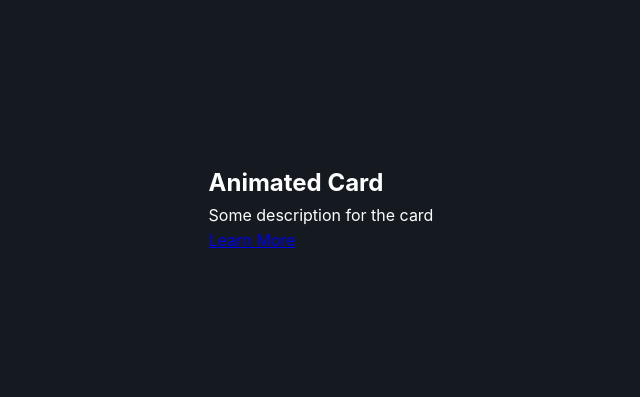
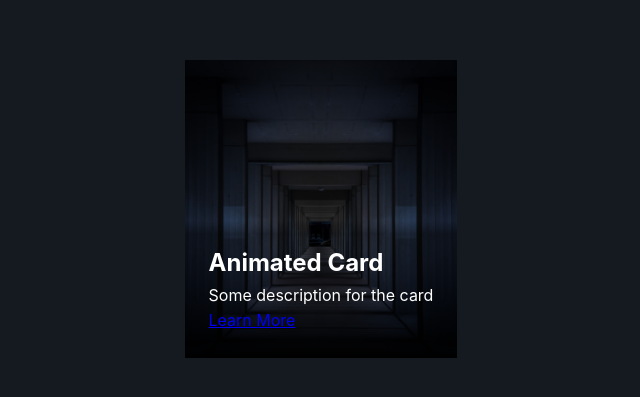
Before and after one commit to Altaan/TS-React-Base, a React (Create React App) app: page / in a window 1280 px wide. Shown: the part 191-588 px from the top of the page, without its empty margins (319-959 px from the left). Built offline with nearby package versions, Linux system fonts and the light colour scheme.

Commit message:
added basic styles to animated card

```diff
--- a/src/App.tsx
+++ b/src/App.tsx
@@ -1,6 +1,6 @@
 import React from "react";
+import GlobalStyle from "./components/styles/globalStyles";
 import AnimatedCard from "./components/AnimatedCard";
-import GlobalStyle from "./components/styles/globalStyles";
 
 function App() {
   return (
--- a/src/components/AnimatedCard.tsx
+++ b/src/components/AnimatedCard.tsx
@@ -1,6 +1,7 @@
 import React from "react";
 import {
   StyledCard,
+  StyledCardContent,
   StyledCardHeader,
   StyledCardBody,
   StyledCardLink,
@@ -10,14 +11,22 @@ interface Props {
   cardHeader: string;
   cardBody: string;
   cardLink: string;
+  imageLink?: string; // https link
 }
 
-const AnimatedCard: React.FC<Props> = ({ cardHeader, cardBody, cardLink }) => {
+const AnimatedCard: React.FC<Props> = ({
+  cardHeader,
+  cardBody,
+  cardLink,
+  imageLink,
+}) => {
   return (
-    <StyledCard>
-      <StyledCardHeader>{cardHeader}</StyledCardHeader>
-      <StyledCardBody>{cardBody}</StyledCardBody>
-      <StyledCardLink href={cardLink}>Learn More</StyledCardLink>
+    <StyledCard imageLink={imageLink}>
+      <StyledCardContent>
+        <StyledCardHeader>{cardHeader}</StyledCardHeader>
+        <StyledCardBody>{cardBody}</StyledCardBody>
+        <StyledCardLink href={cardLink}>Learn More</StyledCardLink>
+      </StyledCardContent>
     </StyledCard>
   );
 };
--- a/src/components/styles/AnimatedCard.styled.ts
+++ b/src/components/styles/AnimatedCard.styled.ts
@@ -1,7 +1,26 @@
 import styled from "styled-components";
+import defaultImage from "../../static/images/animated_card_default_img.jpg";
 
-export const StyledCard = styled.div`
+interface StyledCardProps {
+  imageLink?: string;
+}
+
+export const StyledCard = styled.div<StyledCardProps>`
   color: var(--primary-color-light);
+  background-image: ${(props) =>
+    `url(${props.imageLink ? props.imageLink : defaultImage})`};
+  background-size: cover;
+  padding: 10rem 0 0;
+  max-width: 40ch;
+`;
+
+export const StyledCardContent = styled.div`
+  padding: 1.5em;
+  background: linear-gradient(
+    hsl(0 0% 0% / 0),
+    hsl(0 0% 0% / 0.5) 10%,
+    hsl(0 0% 0% / 1)
+  );
 `;
 
 export const StyledCardHeader = styled.h2``;
--- a/src/components/styles/globalStyles.ts
+++ b/src/components/styles/globalStyles.ts
@@ -2,8 +2,8 @@ import { createGlobalStyle } from "styled-components";
 
 const GlobalStyle = createGlobalStyle`
   :root {
-    --primary-color-dark: hsl(205, 20%, 10%);
-    --primary-color-light: hsl(0, 0%, 100%);
+    --primary-color-dark: hsl(205 20% 10%);
+    --primary-color-light: hsl(0 0% 100%);
     // --accent-color: hsl(140, 90%, 60%);
   }
 
```
Also changed, not shown: src/static/images/animated_card_default_img.jpg (added).
